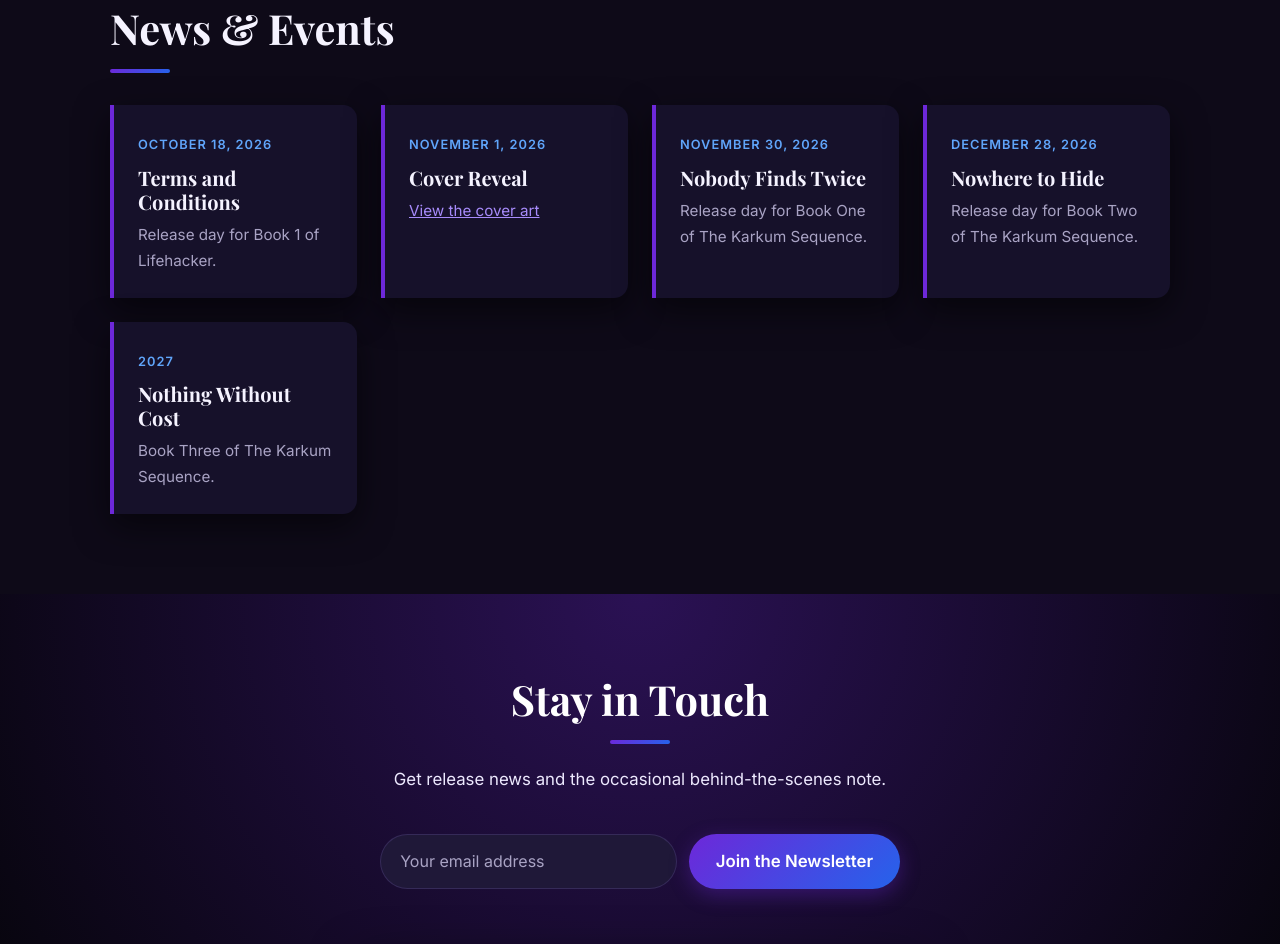
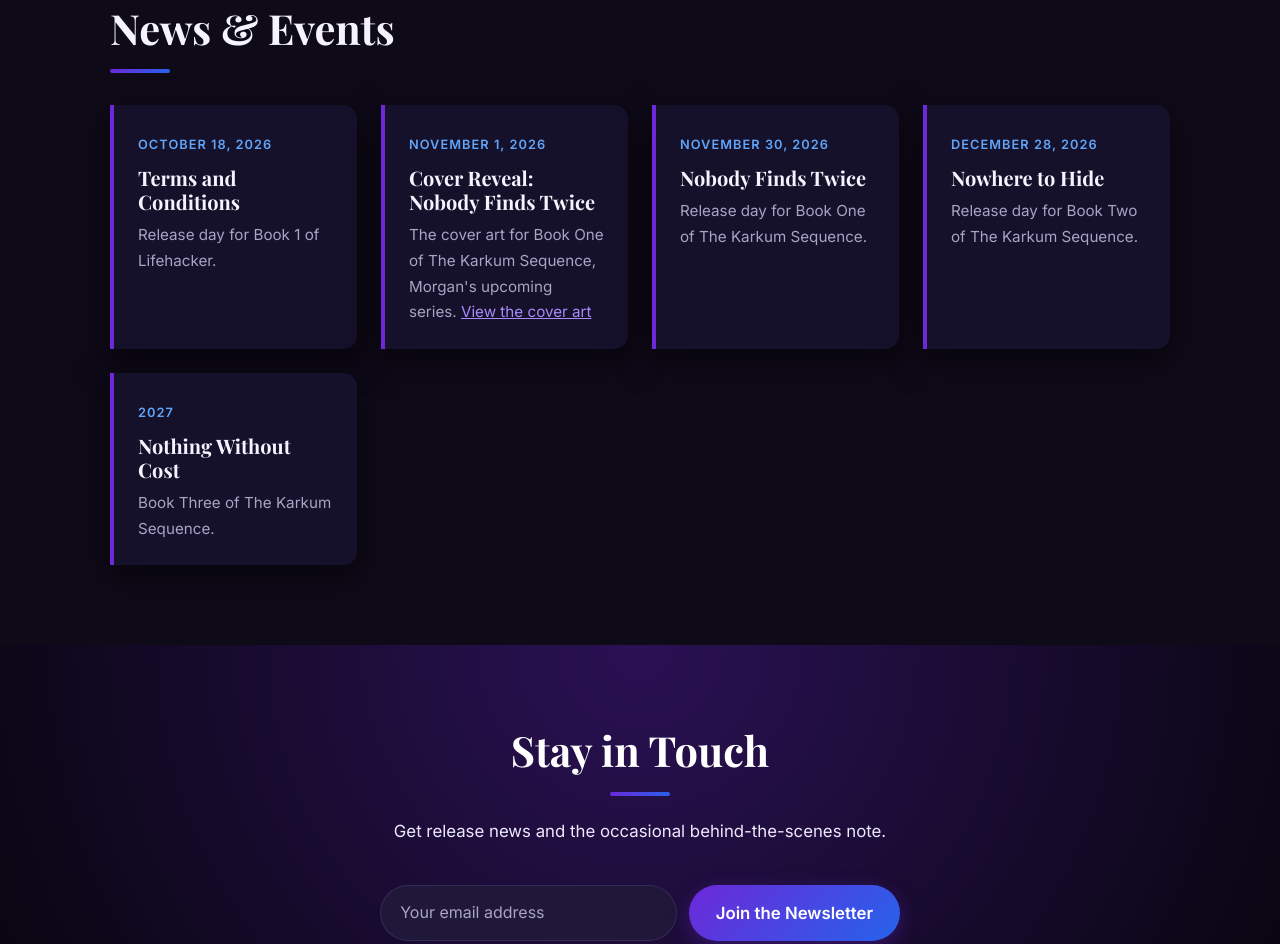
Before and after one commit to dezboi/morgan-lee, a plain HTML site: page index.html in a window 1280 px wide. Shown: the part 3792-4736 px from the top of the page. Drawn offline with nearby package versions, Linux system fonts and the light colour scheme; a web font is replaced by a local one.

Commit message:
Make Nov 1 news entry specific to Nobody Finds Twice cover reveal
Co-Authored-By: Claude Opus 5.5 <noreply@anthropic.com>
Claude-Session: https://claude.ai/code/session_01RrPY5vBhbmKoW2UUd88RDt

```diff
--- a/index.html
+++ b/index.html
@@ -179,8 +179,8 @@
           </article>
           <article class="news-item">
             <time datetime="2026-11-01">November 1, 2026</time>
-            <h3>Cover Reveal</h3>
-            <p><a href="images/karkum1_orig.jpg" target="_blank" rel="noopener">View the cover art</a></p>
+            <h3>Cover Reveal: Nobody Finds Twice</h3>
+            <p>The cover art for Book One of The Karkum Sequence, Morgan's upcoming series. <a href="images/karkum1_orig.jpg" target="_blank" rel="noopener">View the cover art</a></p>
           </article>
           <article class="news-item">
             <time datetime="2026-11-30">November 30, 2026</time>
```
